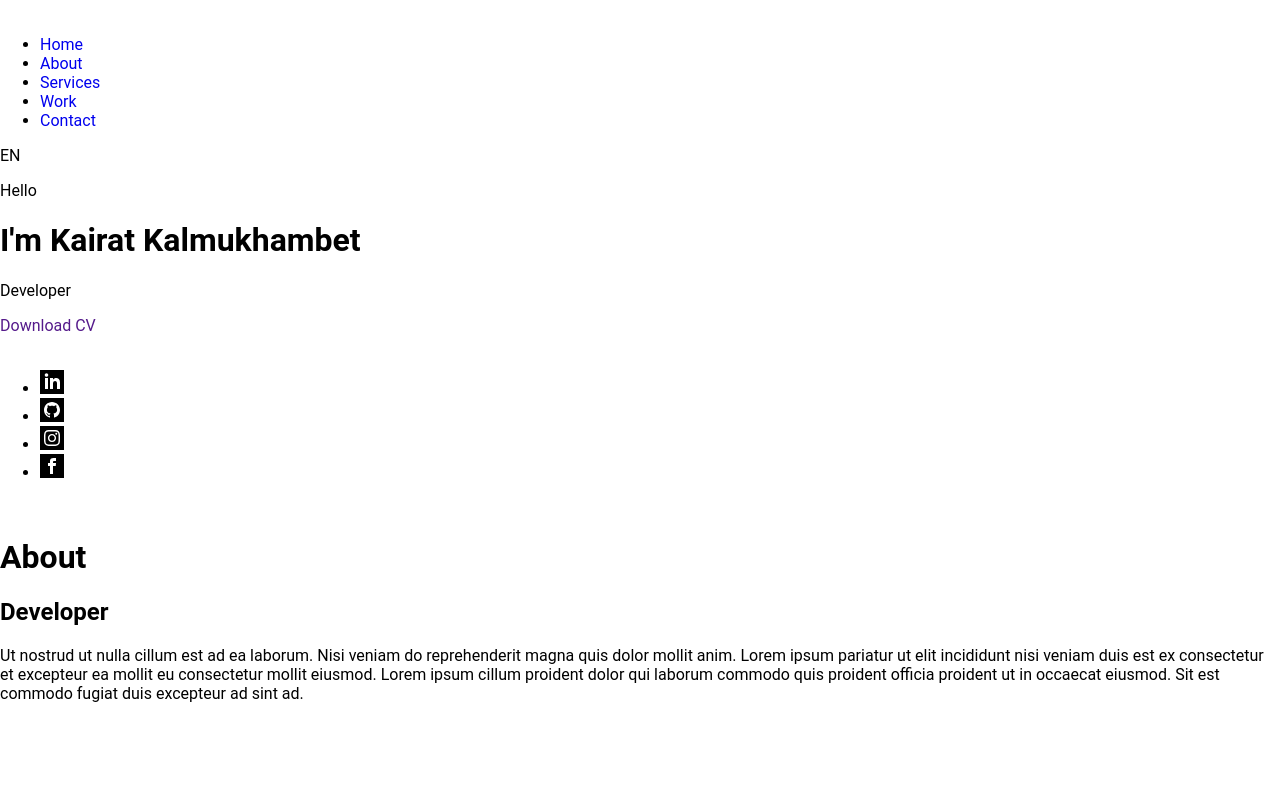
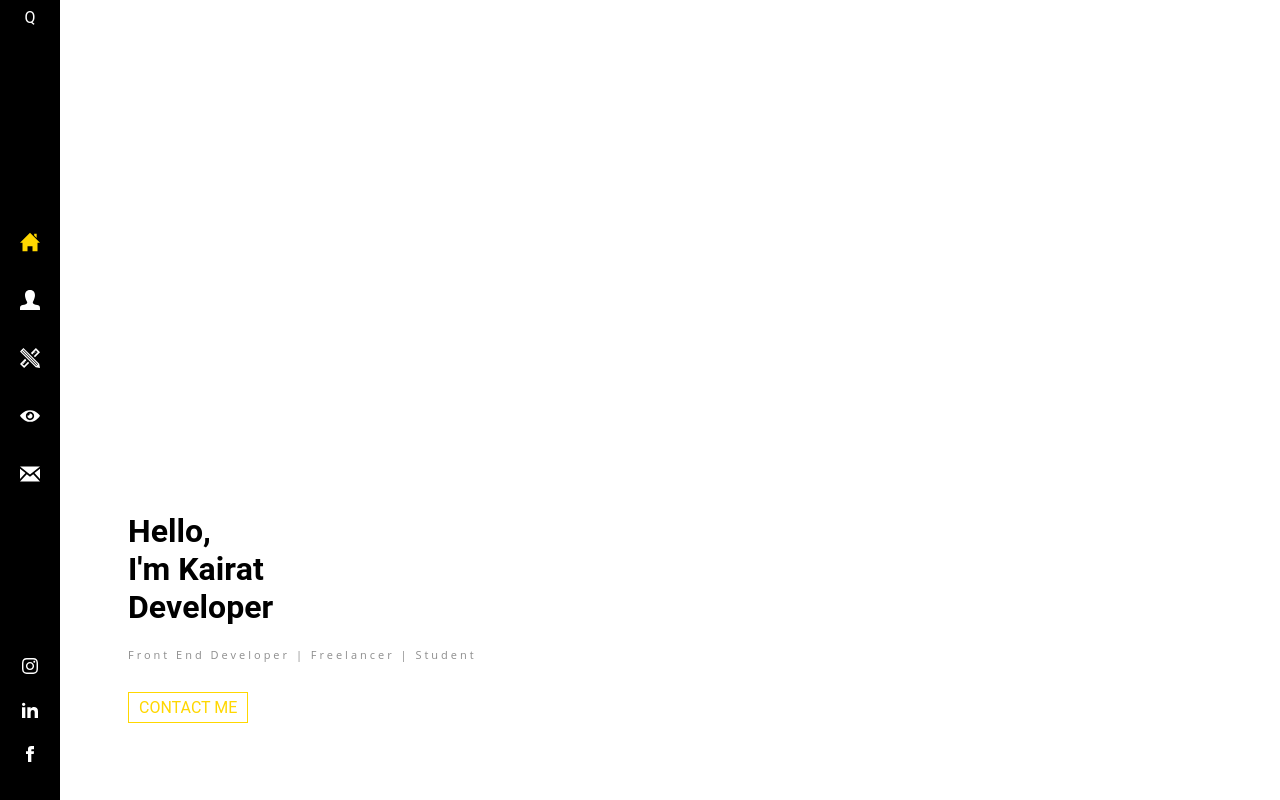
Before and after one commit to qashqyn/qashqyn.github.io, a plain HTML site: page portfolio/index.html in a window 1280 px wide. Drawn offline with Linux system fonts and the light colour scheme.

Commit message:
Update index.html

```diff
--- a/portfolio/index.html
+++ b/portfolio/index.html
@@ -1,58 +1,55 @@
 <!DOCTYPE html>
 <html>
 <head>
+	<meta name="viewport" content="width=device-width, initial-scale=1.0">
 	<title>Qashqyn</title>
-  	<meta charset="utf-8">
 	<link rel="stylesheet" type="text/css" href="css/main.css">
 	<link rel="icon" type="image/x-icon" href="/favicon96.ico">
 </head>
 <body>
-  	<header>
-  		<span id="logo">LOGO</span>
-  		<ul>
-  			<li><a href="#home" class="nav active">Home</a></li>
-  			<li><a href="#about" class="nav">About</a></li>
-  			<li><a href="#services" class="nav">Services</a></li>
-  			<li><a href="#work" class="nav">Work</a></li>
-  			<li><a href="#contact" class="nav">Contact</a></li>
-  		</ul>
-  		<span id="lang">EN</span>
-  	</header>
-  	<main>
-  		<div id="home">
-  			<div class="content">
-	  			<p>Hello</p>
-	  			<h1>I'm <span>Kairat</span> Kalmukhambet</h1>
-	  			<p>Developer</p>
-	  			<a href="" download="" class="CV">Download CV</a>
+	<div id="menubar">
+		<div id="logobar"><a href="" id="logo">Q</a><div id="hamburger" onclick="hamburger()"><svg xmlns="http://www.w3.org/2000/svg" width="24" height="24" viewBox="0 0 24 24"><path d="M24 6h-24v-4h24v4zm0 4h-24v4h24v-4zm0 8h-24v4h24v-4z"/></svg></div></div>
+		<div id="navbar">
+			<a href="" onmouseover="hoverIn(this)" onmouseout="hoverOut(this)"><div class="nav-icon"><svg xmlns="http://www.w3.org/2000/svg" width="24" height="24" viewBox="0 0 24 24" class="active"><path d="M21 13v10h-6v-6h-6v6h-6v-10h-3l12-12 12 12h-3zm-1-5.907v-5.093h-3v2.093l3 3z"/></svg></div><div class="nav-text hide">HOME</div></a>
+			<a href="about/index.html" onmouseover="hoverIn(this)" onmouseout="hoverOut(this)"><div class="nav-icon"><svg xmlns="http://www.w3.org/2000/svg" width="24" height="24" viewBox="0 0 24 24"><path d="M20.822 18.096c-3.439-.794-6.64-1.49-5.09-4.418 4.72-8.912 1.251-13.678-3.732-13.678-5.082 0-8.464 4.949-3.732 13.678 1.597 2.945-1.725 3.641-5.09 4.418-3.073.71-3.188 2.236-3.178 4.904l.004 1h23.99l.004-.969c.012-2.688-.092-4.222-3.176-4.935z"/></svg></div><div class="nav-text hide">ABOUT</div></a>
+			<a href="" onmouseover="hoverIn(this)" onmouseout="hoverOut(this)"><div class="nav-icon"><svg xmlns="http://www.w3.org/2000/svg" width="24" height="24" viewBox="0 0 24 24"><path d="M4.104 0l-4.104 4.152 18.888 18.799 5.112 1.049-.961-5.203-18.935-18.797zm15.946 21.502c-.167.166-.436.166-.602 0l-17.262-17.124c-.167-.167-.167-.435-.001-.603.166-.166.437-.166.603 0l17.262 17.126c.167.165.166.435 0 .601zm1.544-2.132c.166.166.166.437 0 .603-.166.165-.436.166-.602 0l-17.263-17.126c-.165-.165-.165-.435 0-.601.167-.166.436-.166.601-.001l17.264 17.125zm-2.855-14.067c-.195-.195-.195-.512 0-.707s.512-.195.707 0 .195.512 0 .707-.511.196-.707 0zm-7.734 12.641l-6.055 6.056-4.95-4.908 6.059-6.059 1.419 1.41-.407.407.707.707-.707.707-.707-.707-.707.707.707.707-.707.707-.707-.707-.707.707.707.707-.707.707-.707-.707-.707.708 2.121 2.121 4.657-4.657 1.398 1.387zm2.035-11.892l6.052-6.052 4.908 4.95-6.013 6.014-1.398-1.388 4.625-4.625-2.121-2.121-2.121 2.12.707.707-.708.708-.707-.707-.707.707.707.707-.707.707-.707-.708-.39.39-1.42-1.409z"/></svg></div><div class="nav-text hide">SKILLS</div></a>
+			<a href="" onmouseover="hoverIn(this)" onmouseout="hoverOut(this)"><div class="nav-icon"><svg xmlns="http://www.w3.org/2000/svg" width="24" height="24" viewBox="0 0 24 24"><path d="M15 12c0 1.657-1.343 3-3 3s-3-1.343-3-3c0-.199.02-.393.057-.581 1.474.541 2.927-.882 2.405-2.371.174-.03.354-.048.538-.048 1.657 0 3 1.344 3 3zm-2.985-7c-7.569 0-12.015 6.551-12.015 6.551s4.835 7.449 12.015 7.449c7.733 0 11.985-7.449 11.985-7.449s-4.291-6.551-11.985-6.551zm-.015 12c-2.761 0-5-2.238-5-5 0-2.761 2.239-5 5-5 2.762 0 5 2.239 5 5 0 2.762-2.238 5-5 5z"/></svg></div><div class="nav-text hide">WORKS</div></a>
+			<a href="" onmouseover="hoverIn(this)" onmouseout="hoverOut(this)"><div class="nav-icon"><svg xmlns="http://www.w3.org/2000/svg" width="24" height="24" viewBox="0 0 24 24"><path d="M12 12.713l-11.985-9.713h23.971l-11.986 9.713zm-5.425-1.822l-6.575-5.329v12.501l6.575-7.172zm10.85 0l6.575 7.172v-12.501l-6.575 5.329zm-1.557 1.261l-3.868 3.135-3.868-3.135-8.11 8.848h23.956l-8.11-8.848z"/></svg></div><div class="nav-text hide">CONTACT</div></a>
 		</div>
-  			<div class="portrait">
-  				<img src="">
-  			</div>
-  			<div id="network">
-	  			<ul>
-	  				<li><a href="https://www.linkedin.com/in/kairat-kalmukhambet-1884681ab/" alt="LinkedIn" class="net-link" target="_blank"><svg xmlns="http://www.w3.org/2000/svg" width="24" height="24" viewBox="0 0 24 24"><path d="M0 0v24h24v-24h-24zm8 19h-3v-11h3v11zm-1.5-12.268c-.966 0-1.75-.79-1.75-1.764s.784-1.764 1.75-1.764 1.75.79 1.75 1.764-.783 1.764-1.75 1.764zm13.5 12.268h-3v-5.604c0-3.368-4-3.113-4 0v5.604h-3v-11h3v1.765c1.397-2.586 7-2.777 7 2.476v6.759z"/></svg></a></li>
-	  				<li><a href="https://github.com/qashqyn" alt="GitHub" class="net-link" target="_blank"><svg xmlns="http://www.w3.org/2000/svg" width="24" height="24" viewBox="0 0 24 24"><path d="M0 0v24h24v-24h-24zm14.534 19.59c-.406.078-.534-.171-.534-.384v-2.195c0-.747-.262-1.233-.55-1.481 1.782-.198 3.654-.875 3.654-3.947 0-.874-.311-1.588-.824-2.147.083-.202.357-1.016-.079-2.117 0 0-.671-.215-2.198.82-.639-.18-1.323-.267-2.003-.271-.68.003-1.364.091-2.003.269-1.528-1.035-2.2-.82-2.2-.82-.434 1.102-.16 1.915-.077 2.118-.512.56-.824 1.273-.824 2.147 0 3.064 1.867 3.751 3.645 3.954-.229.2-.436.552-.508 1.07-.457.204-1.614.557-2.328-.666 0 0-.423-.768-1.227-.825 0 0-.78-.01-.055.487 0 0 .525.246.889 1.17 0 0 .463 1.428 2.688.944v1.489c0 .211-.129.459-.528.385-3.18-1.057-5.472-4.056-5.472-7.59 0-4.419 3.582-8 8-8s8 3.581 8 8c0 3.533-2.289 6.531-5.466 7.59z"/></svg></a></li>
-	  				<li><a href="https://www.instagram.com/qashqyn_/" alt="Instagram" class="net-link" target="_blank"><svg xmlns="http://www.w3.org/2000/svg" width="24" height="24" viewBox="0 0 24 24"><path d="M14.667 12c0 1.473-1.194 2.667-2.667 2.667-1.473 0-2.667-1.193-2.667-2.667 0-1.473 1.194-2.667 2.667-2.667 1.473 0 2.667 1.194 2.667 2.667zm3.846-3.232c.038.843.046 1.096.046 3.232s-.008 2.389-.046 3.233c-.1 2.15-1.109 3.181-3.279 3.279-.844.038-1.097.047-3.234.047-2.136 0-2.39-.008-3.232-.046-2.174-.099-3.181-1.132-3.279-3.279-.039-.845-.048-1.098-.048-3.234s.009-2.389.047-3.232c.099-2.152 1.109-3.181 3.279-3.279.844-.039 1.097-.047 3.233-.047s2.39.008 3.233.046c2.168.099 3.18 1.128 3.28 3.28zm-2.405 3.232c0-2.269-1.84-4.108-4.108-4.108-2.269 0-4.108 1.839-4.108 4.108 0 2.269 1.84 4.108 4.108 4.108 2.269 0 4.108-1.839 4.108-4.108zm1.122-4.27c0-.53-.43-.96-.96-.96s-.96.43-.96.96.43.96.96.96c.531 0 .96-.43.96-.96zm6.77-7.73v24h-24v-24h24zm-4 12c0-2.172-.009-2.445-.048-3.298-.131-2.902-1.745-4.52-4.653-4.653-.854-.04-1.126-.049-3.299-.049s-2.444.009-3.298.048c-2.906.133-4.52 1.745-4.654 4.653-.039.854-.048 1.127-.048 3.299 0 2.173.009 2.445.048 3.298.134 2.906 1.746 4.521 4.654 4.654.854.039 1.125.048 3.298.048s2.445-.009 3.299-.048c2.902-.133 4.522-1.745 4.653-4.654.039-.853.048-1.125.048-3.298z"/></svg></a></li>
-	  				<li><a href="https://www.facebook.com/kairat.kalmukhambet.96/" alt="Facebook" class="net-link" target="_blank"><svg xmlns="http://www.w3.org/2000/svg" width="24" height="24" viewBox="0 0 24 24"><path d="M0 0v24h24v-24h-24zm16 7h-1.923c-.616 0-1.077.252-1.077.889v1.111h3l-.239 3h-2.761v8h-3v-8h-2v-3h2v-1.923c0-2.022 1.064-3.077 3.461-3.077h2.539v3z"/></svg></a></li>
-	  			</ul>
+		<div id="socbar">
+			<a href=""><div class="soc-icon"><svg xmlns="http://www.w3.org/2000/svg" width="24" height="24" viewBox="0 0 24 24"><path d="M12 2.163c3.204 0 3.584.012 4.85.07 3.252.148 4.771 1.691 4.919 4.919.058 1.265.069 1.645.069 4.849 0 3.205-.012 3.584-.069 4.849-.149 3.225-1.664 4.771-4.919 4.919-1.266.058-1.644.07-4.85.07-3.204 0-3.584-.012-4.849-.07-3.26-.149-4.771-1.699-4.919-4.92-.058-1.265-.07-1.644-.07-4.849 0-3.204.013-3.583.07-4.849.149-3.227 1.664-4.771 4.919-4.919 1.266-.057 1.645-.069 4.849-.069zm0-2.163c-3.259 0-3.667.014-4.947.072-4.358.2-6.78 2.618-6.98 6.98-.059 1.281-.073 1.689-.073 4.948 0 3.259.014 3.668.072 4.948.2 4.358 2.618 6.78 6.98 6.98 1.281.058 1.689.072 4.948.072 3.259 0 3.668-.014 4.948-.072 4.354-.2 6.782-2.618 6.979-6.98.059-1.28.073-1.689.073-4.948 0-3.259-.014-3.667-.072-4.947-.196-4.354-2.617-6.78-6.979-6.98-1.281-.059-1.69-.073-4.949-.073zm0 5.838c-3.403 0-6.162 2.759-6.162 6.162s2.759 6.163 6.162 6.163 6.162-2.759 6.162-6.163c0-3.403-2.759-6.162-6.162-6.162zm0 10.162c-2.209 0-4-1.79-4-4 0-2.209 1.791-4 4-4s4 1.791 4 4c0 2.21-1.791 4-4 4zm6.406-11.845c-.796 0-1.441.645-1.441 1.44s.645 1.44 1.441 1.44c.795 0 1.439-.645 1.439-1.44s-.644-1.44-1.439-1.44z"/></svg></div></a>
+			<a href=""><div class="soc-icon"><svg xmlns="http://www.w3.org/2000/svg" width="24" height="24" viewBox="0 0 24 24"><path d="M4.98 3.5c0 1.381-1.11 2.5-2.48 2.5s-2.48-1.119-2.48-2.5c0-1.38 1.11-2.5 2.48-2.5s2.48 1.12 2.48 2.5zm.02 4.5h-5v16h5v-16zm7.982 0h-4.968v16h4.969v-8.399c0-4.67 6.029-5.052 6.029 0v8.399h4.988v-10.131c0-7.88-8.922-7.593-11.018-3.714v-2.155z"/></svg></div></a>
+			<a href=""><div class="soc-icon"><svg xmlns="http://www.w3.org/2000/svg" width="24" height="24" viewBox="0 0 24 24"><path d="M9 8h-3v4h3v12h5v-12h3.642l.358-4h-4v-1.667c0-.955.192-1.333 1.115-1.333h2.885v-5h-3.808c-3.596 0-5.192 1.583-5.192 4.615v3.385z"/></svg></div></a>
 		</div>
 	</div>
-  		<div id="about">
-        <div class="portrait">
-          <img src="">
-        </div>
-        <div class="content">
-          <h1>About</h1>
-          <h2>Developer</h2>
-          <p>Ut nostrud ut nulla cillum est ad ea laborum. Nisi veniam do reprehenderit magna quis dolor mollit anim. Lorem ipsum pariatur ut elit incididunt nisi veniam duis est ex consectetur et excepteur ea mollit eu consectetur mollit eiusmod. Lorem ipsum cillum proident dolor qui laborum commodo quis proident officia proident ut in occaecat eiusmod. Sit est commodo fugiat duis excepteur ad sint ad.</p>
+	<div id="page">
+		<div class="container home-page">
+			<div class="text-area">
+				<h1 aria-label="Hello, I'm Kairat Developer" class="blast-root">
+					<span class="blast" aria-hedden="true">H</span><span class="blast" aria-hedden="true">e</span><span class="blast" aria-hedden="true">l</span><span class="blast" aria-hedden="true">l</span><span class="blast" aria-hedden="true">o</span><span class="blast" aria-hedden="true">,</span><br>
+					<span class="blast" aria-hedden="true">I</span><span class="blast" aria-hedden="true">'</span><span class="blast" aria-hedden="true">m</span>
+					<span class="blast" aria-hedden="true">K</span><span class="blast" aria-hedden="true">a</span><span class="blast" aria-hedden="true">i</span><span class="blast" aria-hedden="true">r</span><span class="blast" aria-hedden="true">a</span><span class="blast" aria-hedden="true">t</span><br>
+					<span class="blast" aria-hedden="true">D</span><span class="blast" aria-hedden="true">e</span><span class="blast" aria-hedden="true">v</span><span class="blast" aria-hedden="true">e</span><span class="blast" aria-hedden="true">l</span><span class="blast" aria-hedden="true">o</span><span class="blast" aria-hedden="true">p</span><span class="blast" aria-hedden="true">e</span><span class="blast" aria-hedden="true">r</span>
+				</h1>
+				<h2>Front End Developer | Freelancer | Student</h2>
+				<a href="./contact/index.html" class="button">CONTACT ME</a>
 			</div>
 		</div>
-  		<div id="services"></div>
-  		<div id="work"></div>
-  	</main>
-  	<footer id="contact">
-
-  	</footer>
+	</div>
 </body>
+<script>
+	function hoverIn(x) {
+		x.querySelector(".nav-icon svg").style.fill = "gold";
+		x.querySelector(".nav-icon").classList.add('hide');
+		x.querySelector(".nav-text").classList.remove('hide');
+	}
+	function hoverOut(x) {
+		x.querySelector(".nav-icon").classList.remove('hide');
+		x.querySelector(".nav-text").classList.add('hide');
+		x.querySelector(".nav-icon svg").style.fill = "white";
+	}
+	function hamburger(){
+		document.querySelector("#navbar").classList.toggle('hide');
+	}
+</script>
 </html>
```
Lines whose indentation alone changed are shown as unchanged.
